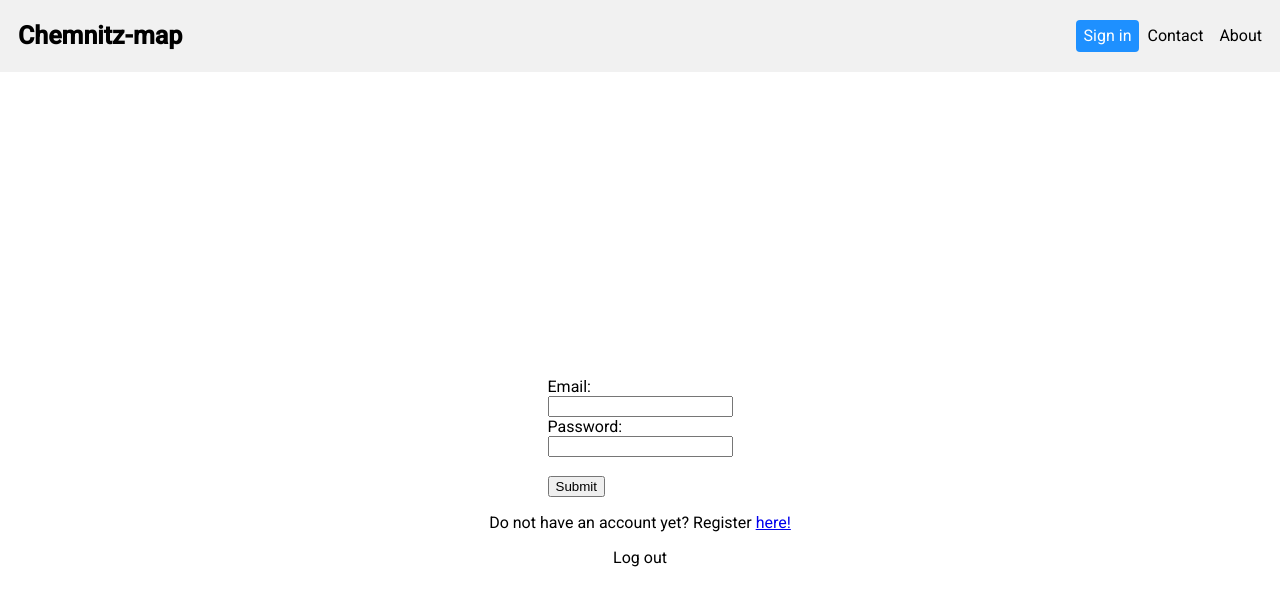
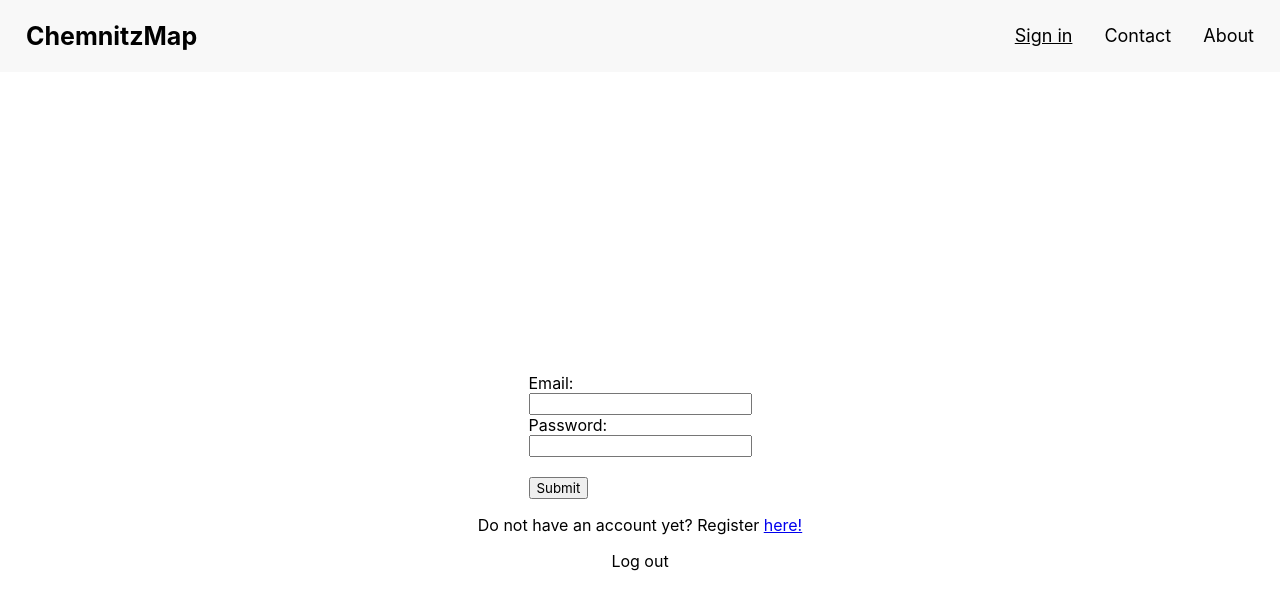
Before and after one commit to Ubuntovka/chemnitz-angular, an Angular app: page /login in a window 1280 px wide. Shown: the top 610 px of the page. Built offline with nearby package versions, Linux system fonts and the light colour scheme.

Commit message:
design improvements

```diff
--- a/src/app/components/layout/header/header.component.css
+++ b/src/app/components/layout/header/header.component.css
@@ -1,6 +1,6 @@
 .header {
   overflow: hidden;
-  background-color: #f1f1f1;
+  background-color: #F8F8F8;
   padding: 20px 10px;
 }
 
@@ -8,16 +8,15 @@
   float: left;
   color: black;
   text-align: center;
-  padding: 1vh;
+  padding: 1dvh 2dvh 1dvh 2dvh;
   text-decoration: none;
-  font-size: 16px;
-  line-height: 2vh;
-  border-radius: 4px;
+  font-size: 18px;
+  line-height: 2dvh;
 }
 
 .header a.logo {
   font-size: 25px;
-  font-weight: bold;
+  font-weight: bolder;
 }
 
 .header a:hover {
@@ -25,9 +24,12 @@
   color: black;
 }
 
+.header a.logo:hover{
+  background-color: #F8F8F8;
+}
+
 .header a.active {
-  background-color: dodgerblue;
-  color: white;
+  text-decoration: underline;
 }
 
 .header-right {
--- a/src/app/components/layout/header/header.component.html
+++ b/src/app/components/layout/header/header.component.html
@@ -1,5 +1,5 @@
 <div class="header">
-  <a class="logo" routerLink="/">Chemnitz-map</a>
+  <a class="logo" routerLink="/">ChemnitzMap</a>
   <div class="header-right">
     <a class="active" routerLink="/login">Sign in</a>
     <a href="#contact">Contact</a>
--- a/src/app/components/map/map.component.css
+++ b/src/app/components/map/map.component.css
@@ -1,6 +1,6 @@
 #map {
   height: 91vh;
-  width: 74dvw;
+  width: 73dvw;
   flex-grow: 1;
   overflow: hidden;
 }
--- a/src/app/components/searchbar/searchbar.component.css
+++ b/src/app/components/searchbar/searchbar.component.css
@@ -1,8 +1,8 @@
 .locations-list {
-  height: 83dvh;
+  height: 82dvh;
   scroll-behavior: smooth;
   scrollbar-width: none;
-  width: 26dvw;
+  width: 27dvw;
 }
 
 .locations-list.active {
@@ -17,15 +17,15 @@
   margin: 1dvh 0 0;
 }
 .li{
-  width: 100%;
   border-bottom: 0;
   padding: 10px 0 30px 0;
 
   background: #fff;
-  /*padding: 1rem;*/
   border-radius: 0.5rem;
-  box-shadow: 0 1px 3px rgba(0,0,0,0.1);
+  box-shadow: 0 1px 3px rgba(0,0,0,0.3);
   margin-bottom: 1rem;
+  margin-left: 0.5dvw;
+  width: 25.5dvw;
 }
 .li:last-child{
   margin-bottom: 30px;
@@ -33,6 +33,10 @@
 
 .li-content {
   padding-left: 1dvw;
+}
+
+.li:hover{
+  background: #efefef;
 }
 
 .name {
@@ -70,6 +74,8 @@
   overflow: hidden;
   transition: 0.2s ease-in-out;
   margin: 0 1dvw 0;
+  display: flex; /* Make it a flex container */
+  flex-wrap: wrap; /* Allow items to wrap to the next line */
 }
 
 .filter-locations.active {
--- a/src/styles.css
+++ b/src/styles.css
@@ -1,9 +1,12 @@
+* {
+  font-family: Inter, sans-serif;
+}
+
 html, body {
   margin: 0;
   padding: 0;
   width: 100%;
   height: 100%;
-  font-family: 'Montserrat', sans-serif;
 }
 
 html, body { height: 100%; }
```
